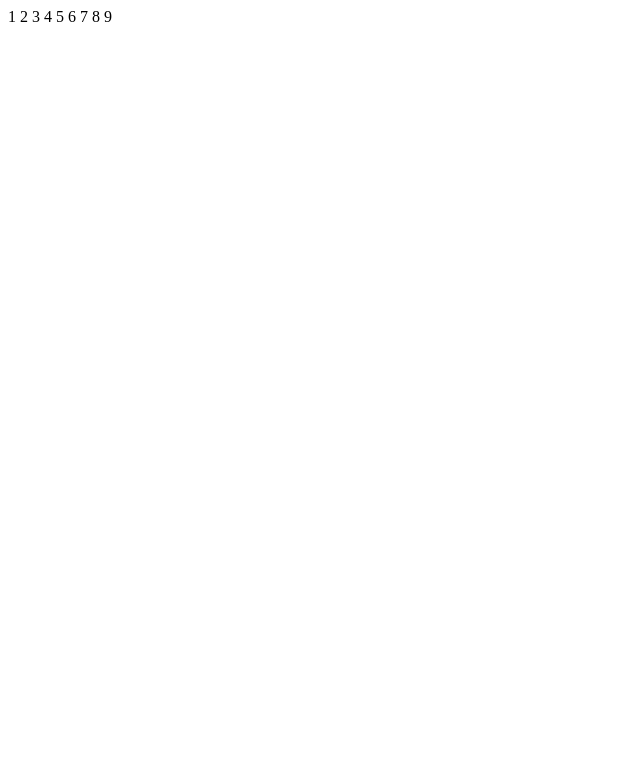
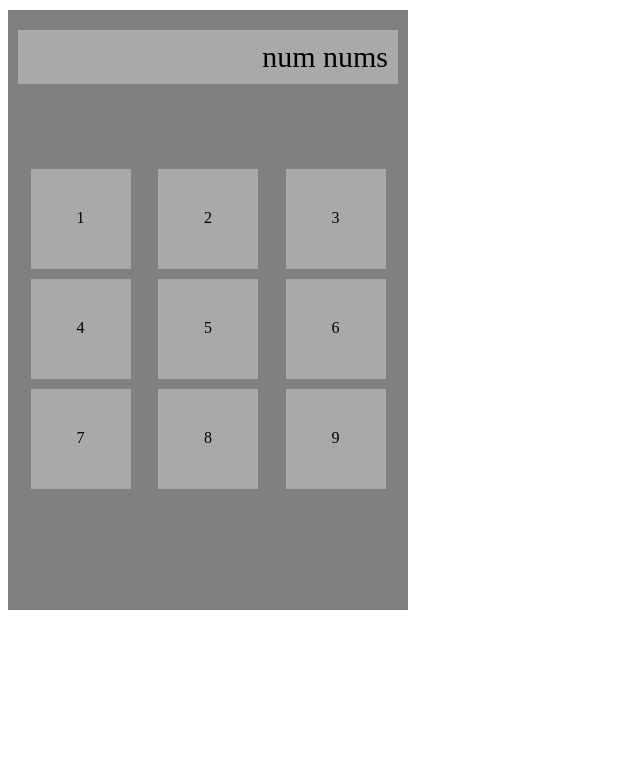
Before and after one commit to legendarysandbird/calculator, a plain HTML site: page index.html in a window 1280 px wide. Shown: the whole page, without its empty margins (0-640 px from the left). Drawn offline with Linux system fonts and the light colour scheme.

Commit message:
Improve calculator

```diff
--- a/index.html
+++ b/index.html
@@ -7,10 +7,22 @@
     </head>
 
     <body>
-        <div>
-            1 2 3
-            4 5 6
-            7 8 9
+        <div class="calculator">
+            <div class="output">
+                num nums
+            </div>
+            <div class="buttons">
+                <div class="normal"><p class="num">1</p></div>
+                <div class="normal"><p class="num">2</p></div>
+                <div class="normal"><p class="num">3</p></div>
+                <div class="normal"><p class="num">4</p></div>
+                <div class="normal"><p class="num">5</p></div>
+                <div class="normal"><p class="num">6</p></div>
+                <div class="normal"><p class="num">7</p></div>
+                <div class="normal"><p class="num">8</p></div>
+                <div class="normal"><p class="num">9</p></div>
+            </div>
         </div>
+
     </body>
 </html>
--- a/styles/style.css
+++ b/styles/style.css
@@ -0,0 +1,38 @@
+.calculator {
+    background-color: gray;
+    width: 400px;
+    height: 600px;
+}
+
+.output {
+    position: relative;
+    background-color: darkgray;
+    margin: 10px 10px 100px 10px;
+    padding: 10px;
+    top: 20px;
+    text-align: right;
+    font-size: 30px;
+}
+
+.buttons {
+    display: flex;
+    flex-wrap: wrap;
+    justify-content: space-evenly;
+    align-content: flex-start;
+    text-align: center;
+    height: 100%;
+}
+
+.normal {
+    background-color: darkgray;
+    margin: 5px;
+    width: 100px;
+    height: 100px;
+}
+
+.num {
+    position: relative;
+    margin: 0px;
+    top: 40%;
+    height: 10%;
+}
```
Also changed, not shown: scripts/script.js (added, +37 -0 lines), 1 other file.
